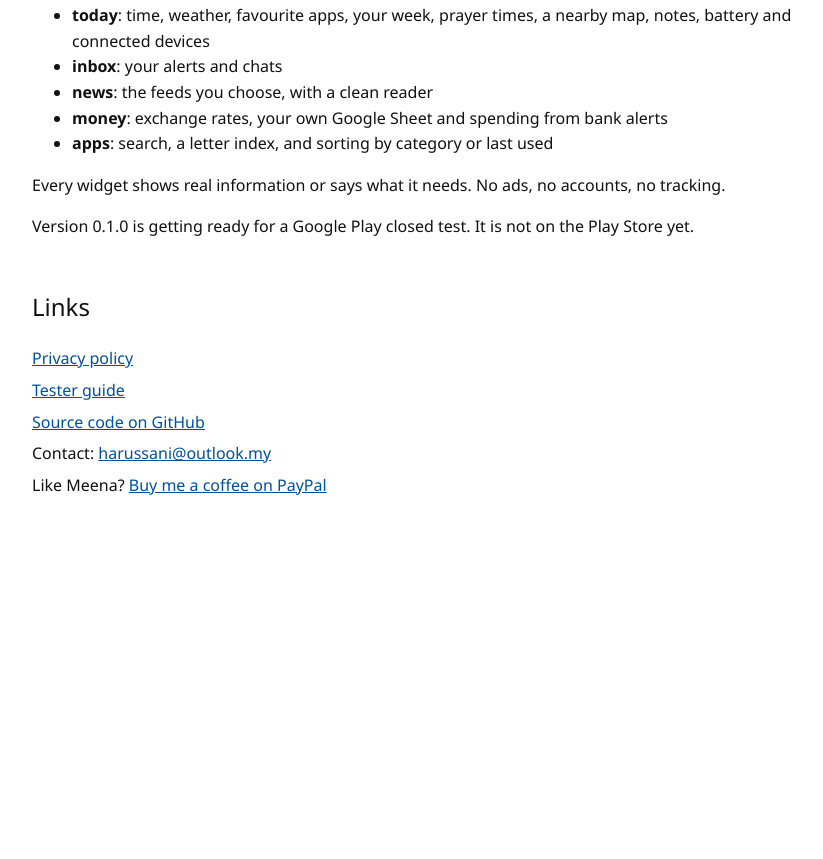
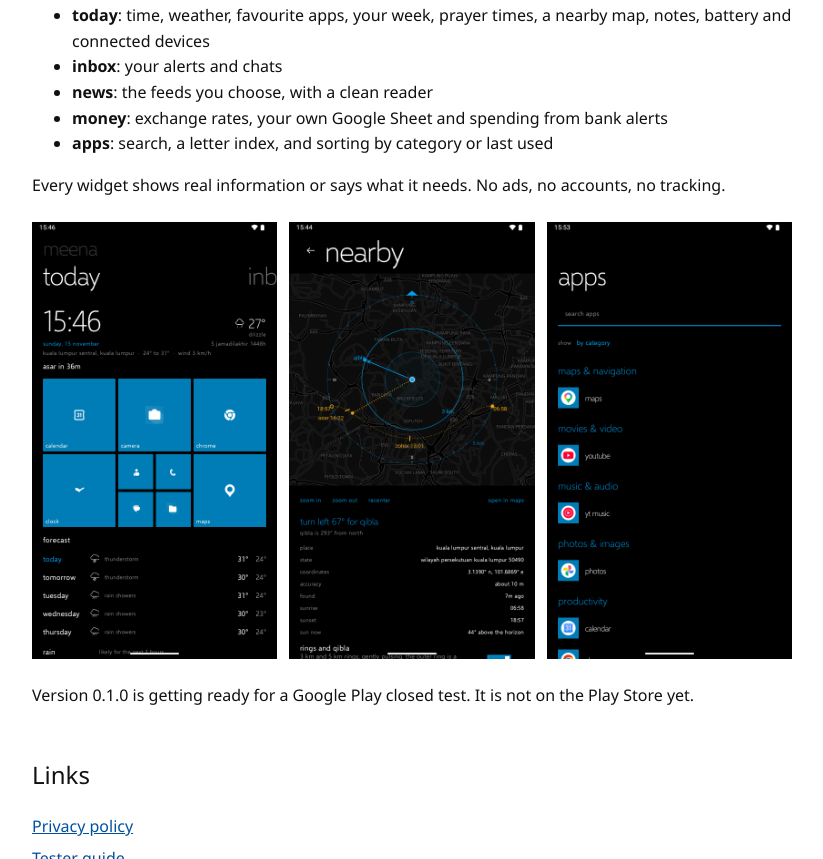
Before and after one commit to manaphassan/Meena-Launcher, a plain HTML site: page index.html in a window 1280 px wide. Shown: the part 627-1486 px from the top of the page, without its empty margins (228-1051 px from the left). Before the commit the page ends 1165 px from the top, so only its background shows below. Drawn offline with Linux system fonts and the light colour scheme.

Commit message:
Update the Meena site

```diff
--- a/index.html
+++ b/index.html
@@ -21,6 +21,8 @@
   img.wide { width: 100%; height: auto; display: block; margin: 24px 0; }
   ul.links { list-style: none; padding: 0; }
   ul.links li { margin: 6px 0; }
+  .shots { display: flex; gap: 12px; margin: 24px 0; }
+  .shots img { width: calc((100% - 24px) / 3); height: auto; display: block; }
   @media (prefers-color-scheme: dark) {
     body { color: #eee; background: #000; } a { color: #4fb3ff; }
     code { background: #1a1a1a; } th, td, hr { border-color: #333; }
@@ -42,6 +44,11 @@
   <li><strong>apps</strong>: search, a letter index, and sorting by category or last used</li>
 </ul>
 <p>Every widget shows real information or says what it needs. No ads, no accounts, no tracking.</p>
+<div class="shots">
+  <img src="screenshots/01-today.png" width="1080" height="1920" alt="Today page with clock, weather, favourite tiles and forecast">
+  <img src="screenshots/03-nearby-map.png" width="1080" height="1920" alt="Nearby map with 3 km and 5 km rings, compass and qibla line">
+  <img src="screenshots/06-apps.png" width="1080" height="1920" alt="Apps page sorted by category">
+</div>
 <p>Version 0.1.0 is getting ready for a Google Play closed test. It is not on the Play Store yet.</p>
 <h2>Links</h2>
 <ul class="links">
```
Also changed, not shown: privacy-policy/index.html (+2 -0 lines), tester-guide/index.html (+2 -0 lines), screenshots/01-today.png (added), screenshots/03-nearby-map.png (added), screenshots/06-apps.png (added).
